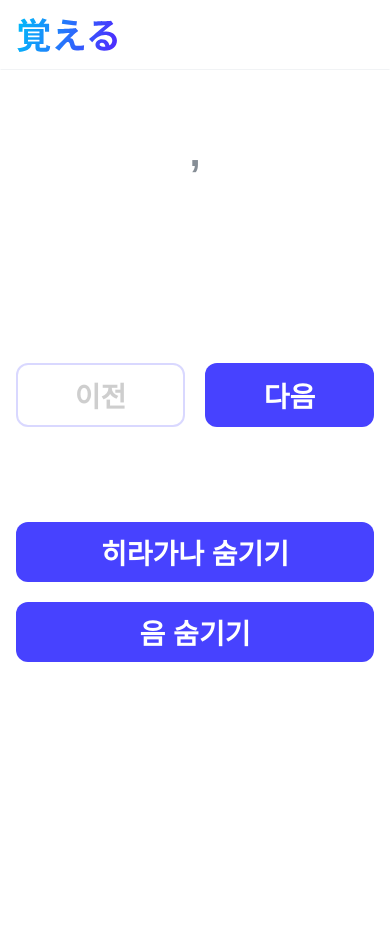
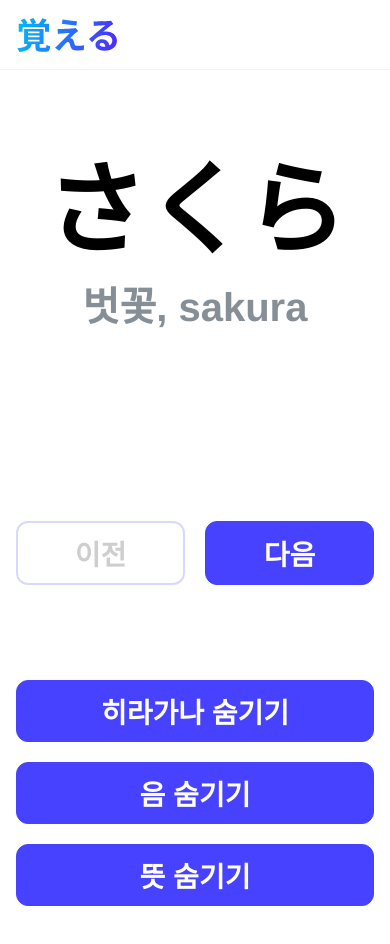
Before and after one commit to kichan05/Hiragana, a Vue app: page /word in a window 390 px wide. Shown: the top 944 px of the page. Before the commit the page ends 844 px from the top, so only its background shows below. Built offline with nearby package versions, Linux system fonts and the light colour scheme; a web font is replaced by a local one.

Commit message:
WordPage 제작

```diff
--- a/src/assets/style/theme.css
+++ b/src/assets/style/theme.css
@@ -33,7 +33,7 @@ button {
 
     padding : 10px 0;
 
-    border : 0;
+    border : 1px solid var(--main-color1);
     border-radius: 12px;
     background-color: var(--main-color1);
 
@@ -51,7 +51,7 @@ button.only-border {
     border : 2px solid var(--main-color1);
 }
 
-button:active {
+button:not(.enabled-none):active {
     opacity: 0.7;
     transform: scale(0.985);
 }
--- a/src/views/WordPage.vue
+++ b/src/views/WordPage.vue
@@ -5,21 +5,26 @@
     <div class="page-content">
 
         <div class="title">
-            <div class="question">{{ hiraganaData.hiragana }}</div>
+
+            <div class="question">{{ isHideHiragana ? '???' : wordData.jp }}</div>
             <div class="pronunciation">
-                {{ hiraganaData["pronunciation-en"] }}, {{ hiraganaData["pronunciation-ko"] }}
+                {{ isHideMean ? '???' : wordData.ko }}, {{ isHideWell ? '???' : wordData.en }}
             </div>
         </div>
 
         <div class="button-wrap">
             <div class="prev-next-wrap">
-                <button @click="prevClick" class="prev none-fill" :class="{'enabled-none' : idx == 0}">이전</button>
+                <button @click="prevClick" class="prev only-border" :class="{'enabled-none' : idx === 0, 'none-dragging' : idx == 0}">이전</button>
                 <button @click="nextClick" class="next">다음</button>
             </div>
 
             <div class="option-wrap">
-                <button>히라가나 숨기기</button>
-                <button>음 숨기기</button>
+                <button
+                    @click="()=>{isHideHiragana = !isHideHiragana}" :class="{'only-border' : isHideHiragana}">히라가나 숨기기</button>
+                <button
+                    @click="()=>{isHideWell = !isHideWell}" :class="{'only-border' : isHideWell}">음 숨기기</button>
+                <button
+                    @click="()=>{isHideMean = !isHideMean}" :class="{'only-border' : isHideMean}">뜻 숨기기</button>
             </div>
         </div>
     </div>
@@ -33,30 +38,35 @@ import wordData from "./../data/wordData.js"
 import Header from "@/components/Header";
 
 export default {
-    name : "QuestionPage",
-    data(){return{
-        idx : 0,
-        wordData : util.shuffle(wordData),
-        hiraganaData : {},
-    }},
-    components : {
+    name: "QuestionPage",
+    data() {
+        return {
+            idx: 0,
+            wordDataList: util.shuffle(wordData),
+            wordData: {},
+            isHideHiragana : false,
+            isHideWell : false,
+            isHideMean : false,
+        }
+    },
+    components: {
         Header,
     },
-    methods : {
-        setHiragana(){
-            this.hiraganaData = this.wordData[this.idx]
+    methods: {
+        setHiragana() {
+            this.wordData = this.wordDataList[this.idx]
         },
-        prevClick(){
-            if(this.idx != 0)
+        prevClick() {
+            if (this.idx !== 0)
                 this.idx--
         },
-        nextClick(){
-            if(this.idx == this.hiraganaData.length - 1) this.idx = 0
+        nextClick() {
+            if (this.idx === this.wordData.length - 1) this.idx = 0
             this.idx++
         }
     },
-    watch : {
-        idx(){
+    watch: {
+        idx() {
             this.setHiragana()
         }
     },
@@ -74,6 +84,10 @@ export default {
     display: flex;
     flex-direction: column;
     align-items: center;
+}
+
+.title {
+    text-align: center;
 }
 
 .question {
@@ -118,10 +132,9 @@ button {
     font-weight: 600;
 }
 
-button.none-fill {
-    color : var(--flat-black);
-    border: solid 2px var(--main-color1);
-
-    background-color: #fff;
+@media (max-width: 900px) {
+    .question {
+        font-size: 100px;
+    }
 }
 </style>
```
